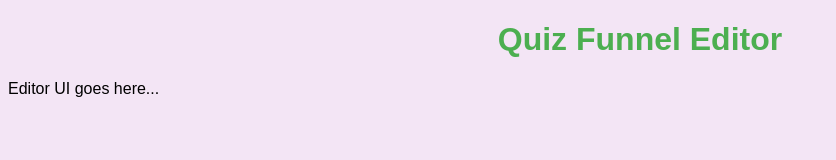
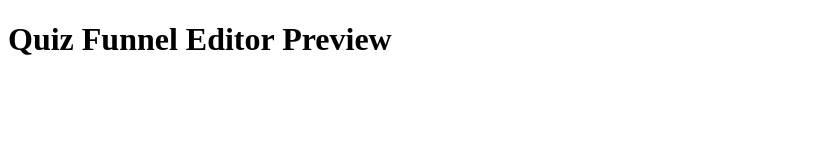
Before and after one commit to junes231/quiz-funnel-editor, a plain HTML site: page index.html in a window 1280 px wide. Shown: the whole page, without its empty margins (0-836 px from the left). Drawn offline with Linux system fonts and the light colour scheme.

Commit message:
Add files via upload

```diff
--- a/index.html
+++ b/index.html
@@ -1,14 +1 @@
-<!DOCTYPE html>
-<html lang="en">
-<head>
-  <meta charset="UTF-8" />
-  <meta name="viewport" content="width=device-width, initial-scale=1.0"/>
-  <title>Quiz Funnel Editor</title>
-  <link rel="stylesheet" href="style.css" />
-</head>
-<body>
-  <h1>Quiz Funnel Editor</h1>
-  <div id="editor">Editor UI goes here...</div>
-  <script src="script.js"></script>
-</body>
-</html>
+<!DOCTYPE html><html><head><title>Quiz Funnel Editor</title></head><body><h1>Quiz Funnel Editor Preview</h1></body></html>
--- a/script.js
+++ b/script.js
@@ -1 +1 @@
-console.log("Quiz Funnel Editor loaded.");
+console.log('Quiz Funnel Editor loaded');
--- a/style.css
+++ b/style.css
@@ -1,8 +1 @@
-body {
-  background-color: #f3e5f5;
-  font-family: Arial, sans-serif;
-}
-h1 {
-  color: #4caf50;
-  text-align: center;
-}
+body { background-color: #fce4ec; font-family: sans-serif; }
```
